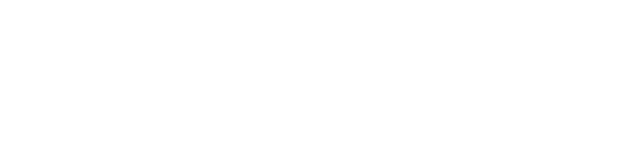
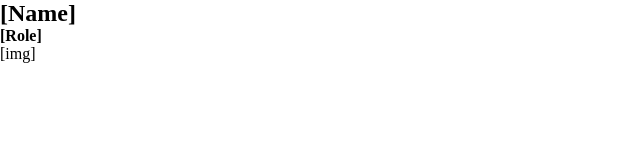
Before and after one commit to Gabriele-Cavallo/js-our-team, a plain HTML site: page index.html in a window 1280 px wide. Shown: the whole page, without its empty margins (0-640 px from the left). Drawn offline with Linux system fonts and the light colour scheme.

Commit message:
feat: create DOM item

```diff
--- a/index.html
+++ b/index.html
@@ -7,6 +7,13 @@
     <link rel="stylesheet" href="./css/style.css">
 </head>
 <body>
+    <ul id="members-list">
+        <!-- <li>
+            <h2>[Name]</h2>
+            <h4>[Role]</h4>
+            <p>[img]</p>
+        </li> -->
+    </ul>
     <!-- MyJavascript -->
     <script type="text/javascript" src="./js/script.js"></script>
     <!-- /MyJavascript -->
--- a/js/script.js
+++ b/js/script.js
@@ -61,5 +61,13 @@ for (let i = 0; i < ourTeam.length; i++) {
 }
 // - Stampo nel DOM le informazioni degli oggetti
     // - Prendo l'elemento del DOM in cui inserire le stringhe
+    let membersList = document.querySelector('#members-list');
     // - Creo un template di quello che voglio inserire nel DOM
+    let listItem = `
+    <li>
+    <h2>[Name]</h2>
+    <h4>[Role]</h4>
+    <p>[img]</p>
+    </li>`
     // - Popolo l'elemento del DOM inserendo il template con le variabili contenenti le informazioni al posto dei placeholder
+    membersList.innerHTML += listItem;
```
